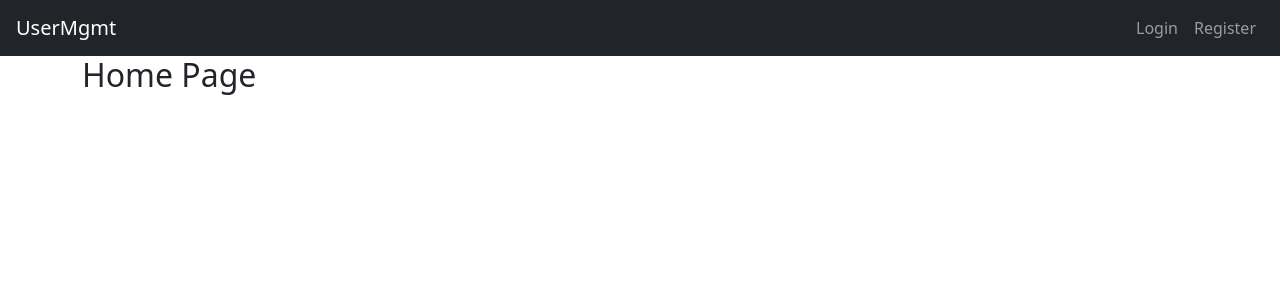
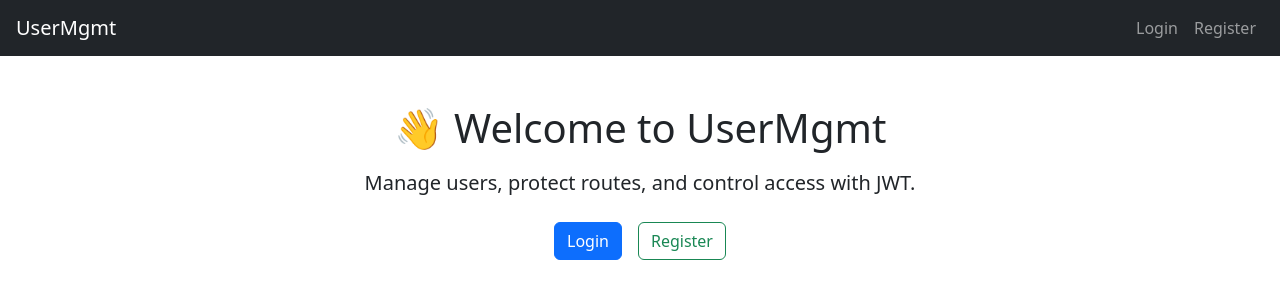
Before and after one commit to Zambagarrah/Fullstack-User-Management-System, a React (Vite) app in the folder frontend/: page / in a window 1280 px wide. Shown: the top 300 px of the page. Built offline with nearby package versions, Linux system fonts and the light colour scheme.

Commit message:
feat: enhance Home.jsx with styled layout and login/register links

```diff
--- a/frontend/src/pages/Home.jsx
+++ b/frontend/src/pages/Home.jsx
@@ -1,2 +1,17 @@
-const Home = () => <div className="container"><h2>Home Page</h2></div>;
+import React from 'react';
+import { Link } from 'react-router-dom';
+
+const Home = () => {
+  return (
+    <div className="container text-center mt-5">
+      <h1 className="mb-3">👋 Welcome to UserMgmt</h1>
+      <p className="lead">Manage users, protect routes, and control access with JWT.</p>
+      <div className="d-flex justify-content-center gap-3 mt-4">
+        <Link to="/login" className="btn btn-primary">Login</Link>
+        <Link to="/register" className="btn btn-outline-success">Register</Link>
+      </div>
+    </div>
+  );
+};
+
 export default Home;
```
